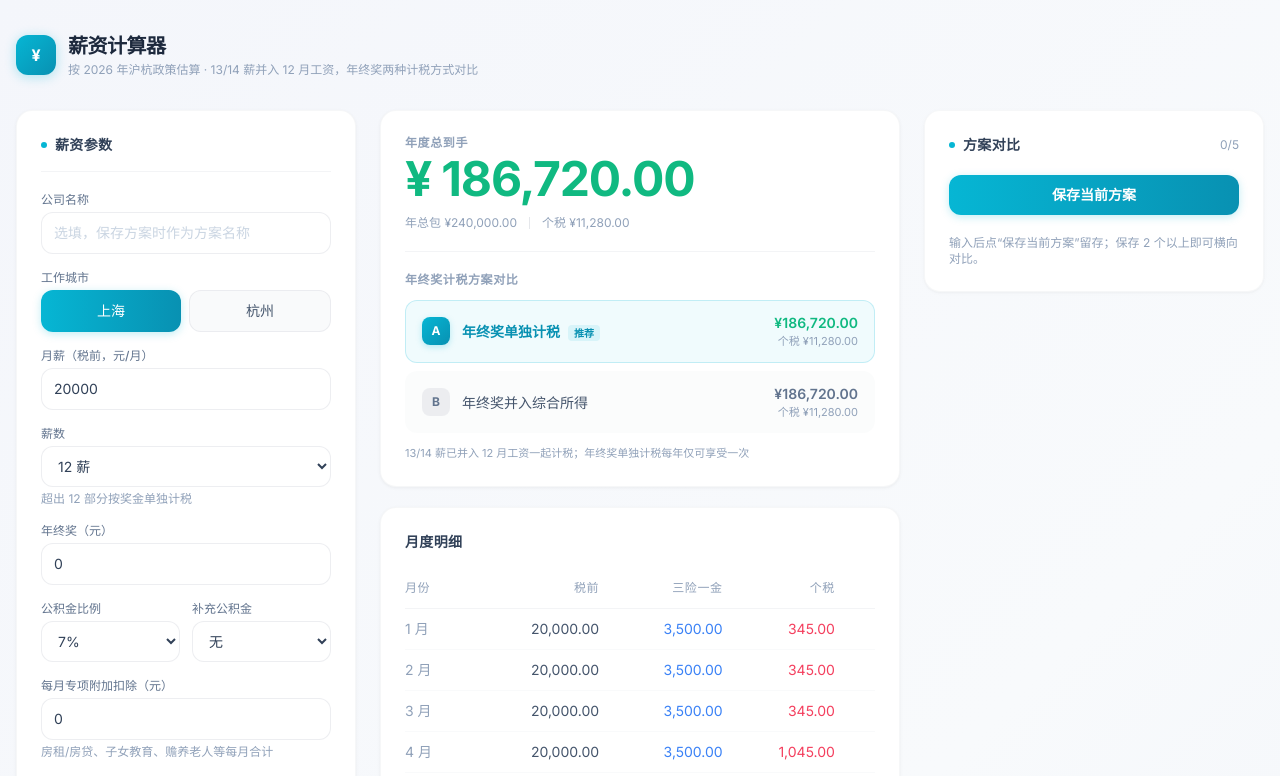
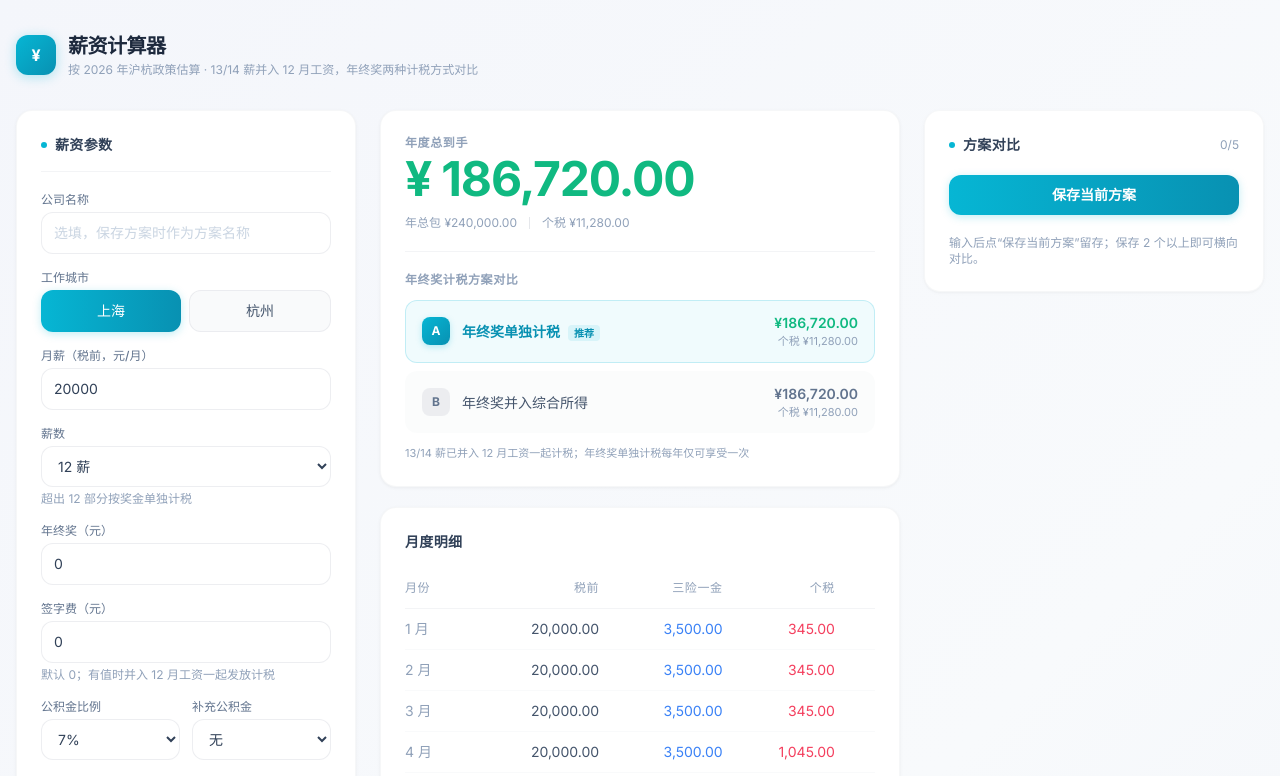
Before and after one commit to liujiajun888/salary-tool, a React (Vite) app: page / in a window 1280 px wide. Shown: the top 776 px of the page. Built offline with nearby package versions, Linux system fonts and the light colour scheme.

Commit message:
feat: 新增签字费输入项（默认 0，有值时并入 12 月工资计税）

```diff
--- a/src/App.tsx
+++ b/src/App.tsx
@@ -23,6 +23,7 @@ function load(k: string) {
 
 const defaultForm: FormState = {
   cityId: 'shanghai', monthlySalary: 20000, salaryMonths: 12, bonus: 0,
+  signingBonus: 0,
   hfRatio: CITIES.shanghai.housingFund.defaultRatio, hfSupplementRatio: 0,
   specialDeductionMonthly: 0, customSocialBase: null, customHfBase: null,
   companyName: '',
--- a/src/calc/annual.ts
+++ b/src/calc/annual.ts
@@ -11,6 +11,7 @@ export interface SalaryInput {
   monthlySalary: number;
   salaryMonths: number; // 12-16，超出 12 的部分（13/14 薪等）并入 12 月工资计税
   bonus: number;
+  signingBonus: number; // 签字费，默认 0，有值时并入 12 月工资计税
   hfRatio: number;
   hfSupplementRatio: number;
   specialDeductionMonthly: number;
@@ -94,16 +95,20 @@ export function computeAnnual(input: SalaryInput): AnnualResult {
     p.pension, p.medical, p.unemployment, p.hfBasic, p.hfSupplement,
   ]);
 
-  // 13/14 薪等额外月薪并入 12 月工资，一起走累计预扣
+  // 13/14 薪等额外月薪与签字费并入 12 月工资，一起走累计预扣
   const extraCount = Math.max(0, input.salaryMonths - 12);
   const extrasTotal = round2(extraCount * monthlySalary);
+  const signingBonus = round2(Math.max(0, input.signingBonus));
+  const noteParts: string[] = [];
+  if (extraCount > 0) {
+    noteParts.push(`${Array.from({ length: extraCount }, (_, i) => 13 + i).join('、')} 薪`);
+  }
+  if (signingBonus > 0) noteParts.push('签字费');
   const extraNote =
-    extraCount > 0
-      ? `含 ${Array.from({ length: extraCount }, (_, i) => 13 + i).join('、')} 薪`
-      : undefined;
+    noteParts.length > 0 ? `含${extraCount > 0 ? ' ' : ''}${noteParts.join('、')}` : undefined;
 
   const months: MonthInput[] = Array.from({ length: 12 }, (_, i) => ({
-    gross: i === 11 ? round2(monthlySalary + extrasTotal) : monthlySalary,
+    gross: i === 11 ? round2(monthlySalary + extrasTotal + signingBonus) : monthlySalary,
     personalDeduction: personalMonthly,
     specialDeduction: input.specialDeductionMonthly,
   }));
@@ -125,7 +130,7 @@ export function computeAnnual(input: SalaryInput): AnnualResult {
   const taxesB = withhold(monthsB);
   const bonusesB: BonusRow[] = [];
 
-  const grossYear = round2(monthlySalary * 12 + extrasTotal + bonus);
+  const grossYear = round2(monthlySalary * 12 + extrasTotal + signingBonus + bonus);
 
   const buildScheme = (
     id: SchemeResult['id'],
--- a/src/components/InputPanel.tsx
+++ b/src/components/InputPanel.tsx
@@ -66,6 +66,11 @@ export default function InputPanel({ form, policy, socialBase, hfBase, patch }:
           <label className={labelCls} htmlFor="bonus">年终奖（元）</label>
           <NumberField id="bonus" className={inputCls} value={form.bonus} onChange={(v) => patch({ bonus: v ?? 0 })} />
         </div>
+        <div>
+          <label className={labelCls} htmlFor="signing-bonus">签字费（元）</label>
+          <NumberField id="signing-bonus" className={inputCls} value={form.signingBonus} onChange={(v) => patch({ signingBonus: v ?? 0 })} />
+          <p className="mt-1 text-xs text-slate-400">默认 0；有值时并入 12 月工资一起发放计税</p>
+        </div>
         <div className="grid grid-cols-2 gap-3">
           <div>
             <label className={labelCls} htmlFor="hf-ratio">公积金比例</label>
```
Also changed, not shown: 2 other files (tests, documents, lock files or other folders).
